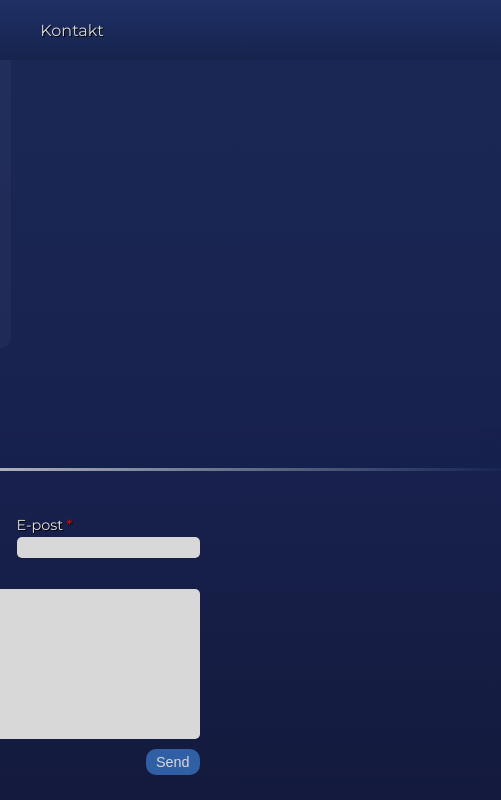
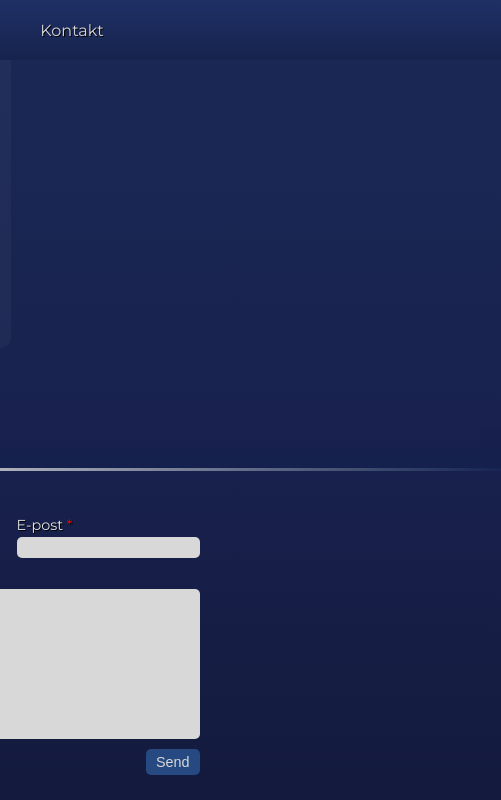
Before and after one commit to bendik-bruun-olsen/portfolio, a plain HTML site: page index.html in a window 1280 px wide. In both pictures the pointer is over the button "Send". Shown: the part 2651-3451 px from the top of the page, 779-1280 px from the left. Drawn offline with Linux system fonts and the light colour scheme.

Commit message:
Modified btn on contact section

```diff
--- a/style.css
+++ b/style.css
@@ -389,6 +389,7 @@ p {
 #contact-send-btn-container {
     display: flex;
     justify-content: flex-end;
+
 }
 
 /* SHAPES */
@@ -506,12 +507,12 @@ i {
     color: var(--faded-white);
     margin-top: 10px;
     font-size: 0.9rem;
-    border-radius: 10px;
+    border-radius: 5px;
     border: none;
 }
 
 #contact-send-btn:hover {
-    background: #305fa5;
+    background: #254980;
 }
 
 #contact-send-btn:active {
```
